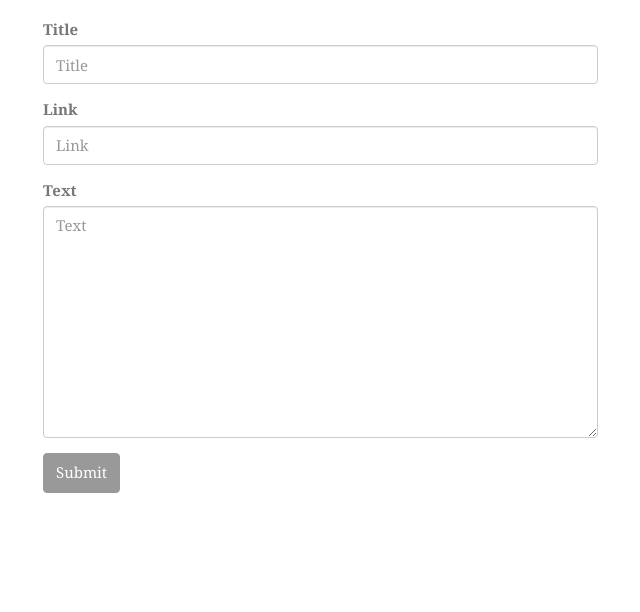
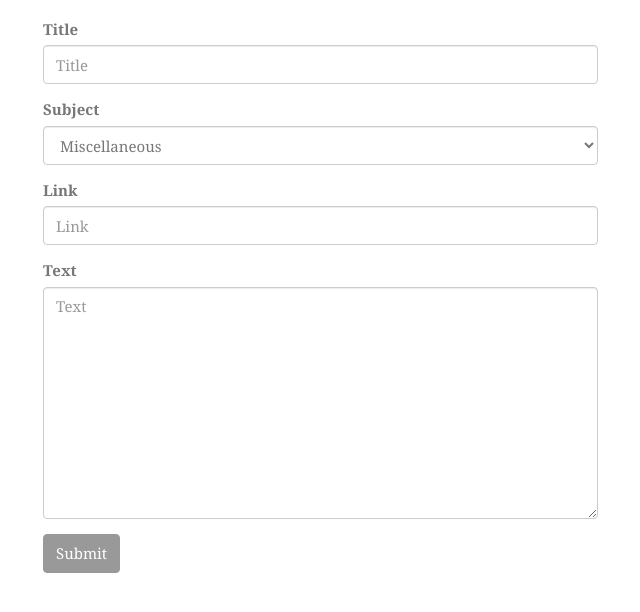
Before and after one commit to wfhorobinjr/forum_app, a Django app: page /thread/create/ in a window 1280 px wide. Shown: the part 61-673 px from the top of the page, without its empty margins (27-667 px from the left). Run offline with Django 3.2, Linux system fonts and the light colour scheme; the visitor is signed in with stand-in values (Sample User, id 1); parts of the project's set-up code (start-up, migrations or seed data) failed here and were passed over; some libraries are stand-ins or nearby versions; some web fonts are replaced.

Commit message:
Add subject choices

```diff
--- a/core/models.py
+++ b/core/models.py
@@ -3,6 +3,15 @@ from django.contrib.auth.models import User
 from django.core.urlresolvers import reverse
 
 # Create your models here.
+
+SUBJECT_CHOICES = (
+(0, "Miscellaneous"),
+(1, "Clubs and Activities"),
+(2, "Nightlife"),
+(3, "Athletics"),
+(4, "Res Life"),
+(5, "Academics"),
+)
 
 class Thread(models.Model):
   title = models.CharField(max_length=400)
@@ -10,6 +19,7 @@ class Thread(models.Model):
   text = models.TextField(null=True, blank=True)
   created_at = models.DateTimeField(auto_now_add=True)
   user = models.ForeignKey(User)
+  subject = models.IntegerField(choices=SUBJECT_CHOICES, default=0)
 
   def get_absolute_url(self):
     return reverse("thread_detail", args=[self.id])
--- a/core/views.py
+++ b/core/views.py
@@ -13,7 +13,7 @@ class Home(TemplateView):
 class ThreadCreateView(CreateView):
   model = Thread
   template_name = "thread/thread_form.html"
-  fields = ['title', 'link', 'text']
+  fields = ['title', 'subject', 'link', 'text']
   success_url = reverse_lazy('thread_list')
 
   def form_valid(self, form):
--- a/templates/thread/thread_detail.html
+++ b/templates/thread/thread_detail.html
@@ -1,6 +1,7 @@
 {% extends 'base.html' %}
 {% block content %}
 <h1>{{ thread.title }}</h1>
+<h3>{{ thread.subject }}</h3>
 <p>{{ thread.link }}</p>
 <p>{{ thread.text }}</p>
 <p>Created by <a href="{% url 'user_detail' slug=thread.user.username %}">{{ thread.user.username }}</a> on {{ thread.created_at }}</p>
--- a/templates/thread/thread_list.html
+++ b/templates/thread/thread_list.html
@@ -4,6 +4,7 @@
 <div class="panel">
   <h3><a href="{{ thread.get_absolute_url }}">{{ thread.title }}</a></h3>
   <p>Created by <a href="{% url 'user_detail' slug=thread.user.username %}">{{ thread.user.username }}</a> on {{ thread.created_at }}</p>
+  <p> Subject is {{ thread.subject }}</p>
   <form method="post" action="{% url 'vote' %}">
     <span class="badge">{{ thread.comment_set.all.count }} Comment{{  thread.comment_set.all.count|pluralize }}</span>
     <span class="badge">{{ thread.vote_set.all.count }} Vote{{ thread.vote_set.all.count|pluralize }}</span>
```
Also changed, not shown: templates/home.html (+7 -0 lines), core/migrations/0006_thread_subject.py (added), static/jpg/BobChat.JPG (added).
